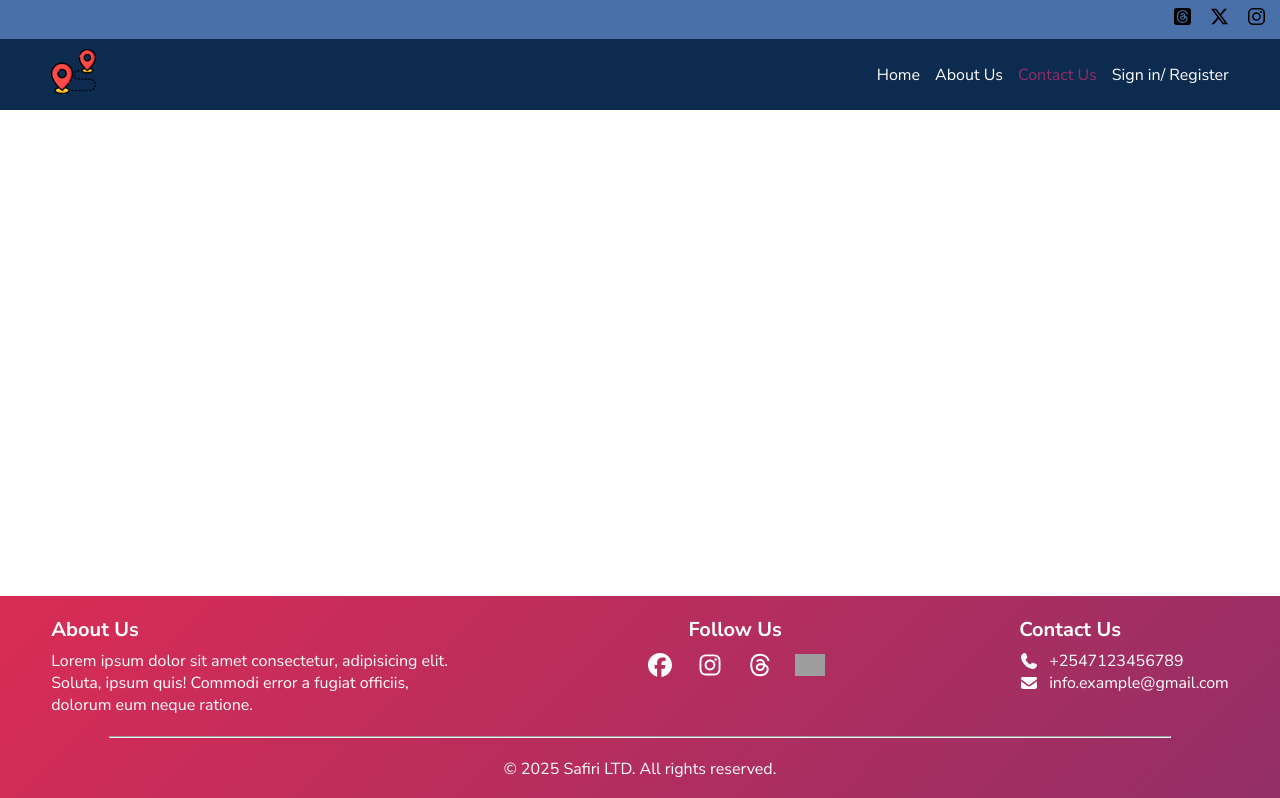
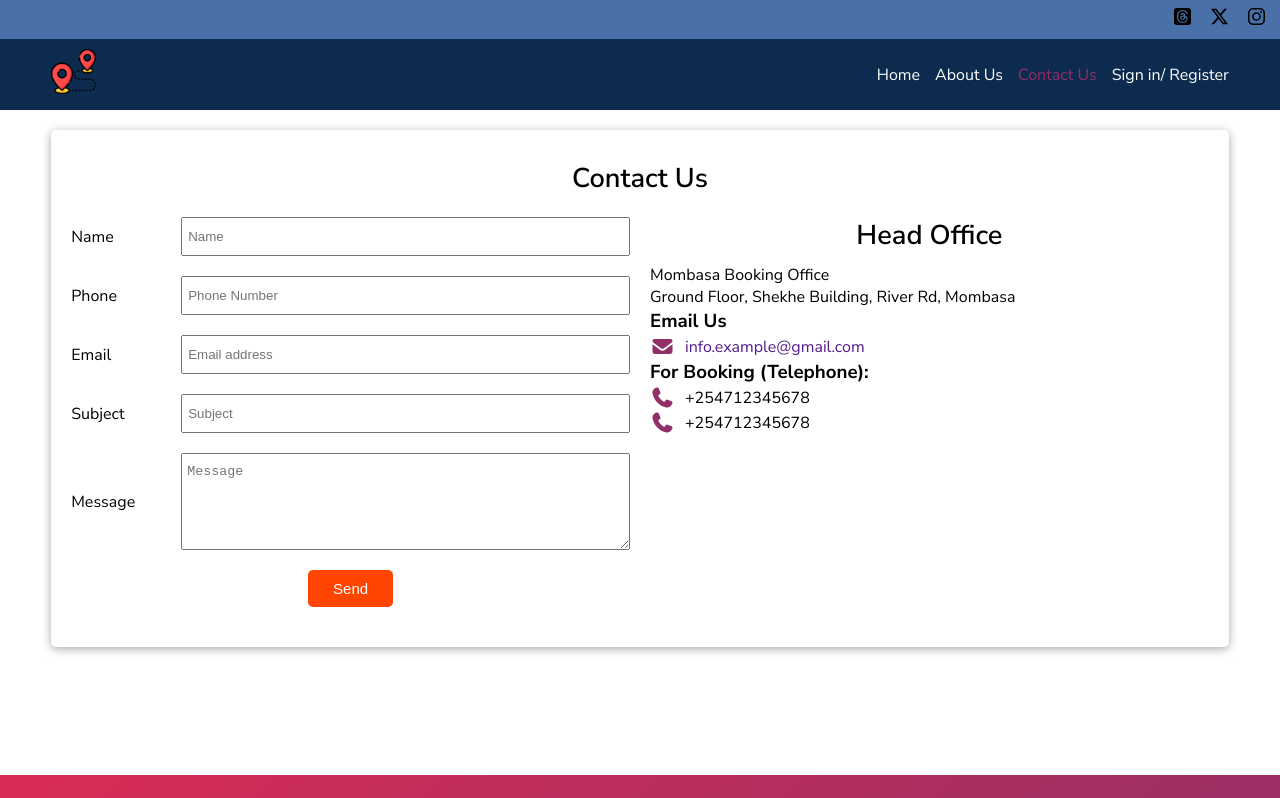
Before and after one commit to kazungu-p/safiri-app, a React (Vite) app: page /contact in a window 1280 px wide. Shown: the top 798 px of the page. Built offline with nearby package versions, Linux system fonts and the light colour scheme; grey boxes are pictures that could not be loaded.

Commit message:
Added form and address to the contact page

```diff
--- a/src/assets/styles/aboutus.css
+++ b/src/assets/styles/aboutus.css
@@ -3,11 +3,12 @@
     border-radius: 5px;
     padding:20px;
     margin-bottom: 10%;
-    box-shadow: 0 10px 10px #2222;
+    box-shadow: 0 2px 10px darkgray;
 }
 .content-container h2{
     font-weight: 600;
     font-size: 1.7em;
+    text-align: center;
 }
 .content-container p{
     font-size: 1.1em;
--- /dev/null
+++ b/src/assets/styles/contactus.css
@@ -0,0 +1,69 @@
+.contact-container{
+    margin: 0 4%;
+    box-shadow: 0 2px 10px darkgrey;
+    padding: 20px;
+    margin-bottom: 10%;
+    margin-top: 20px;
+    border-radius: 5px;
+}
+.contact-container h2{
+    text-align: center;
+    margin: 10px 0;
+    font-size: 1.7em;
+    font-weight: 600;
+}
+.box-container{
+   display: grid;
+   grid-template-columns: repeat(2, 1fr);
+   gap: 20px;
+}
+.contact-form-container button{
+    border: 0;
+    outline: 0;
+    padding: 10px 25px;
+    display: block;
+    margin: 20px auto;
+    border-radius: 5px;
+    background-color: orangered;
+    color: white;
+    cursor: pointer;
+    font-size: 15px;
+}
+.contact-form-container input,.contact-form-container textarea{
+    padding: 10px 5px;
+    flex: 1;
+    resize: vertical;
+}
+.form-group{
+    display: flex;
+    align-items: center;
+    justify-content: center;
+    gap: 10px;
+    margin-bottom: 20px;
+}
+.form-group label{
+    width: 100px;
+}
+.contact-us-group{
+    display: flex;
+    gap: 10px;
+    align-items: center;
+}
+.contact-us-group img{
+    width: 25px;
+}
+@media screen and (max-width:750px){
+    .box-container{
+        display: flex;
+        flex-direction: column;
+    }
+    .form-group label{
+    width: 70px;
+    }
+    .contact-us-group img{
+    width: 22px;
+    }
+    .form-group label{
+        display: none;
+    }
+}
--- a/src/components/Contactus.jsx
+++ b/src/components/Contactus.jsx
@@ -1,15 +1,41 @@
 import React from "react";
+import ReusableForm from "./ReusableForm";
+import "../assets/styles/contactus.css"
 
 function Contactus() {
     return (
         <div className="contact-container">
             <h2>Contact Us</h2>
-            <div className="flex-container">
-                <div className="form-container">
-
+            <div className="box-container">
+                <div className="contact-form-container">
+                    <ReusableForm
+                        buttonText="Send"
+                        fields={
+                            [
+                                {label: "Name", type: "text", name: "name", placeholder: "Name", required : true},
+                                {label: "Phone", type: "text", name: "phone", placeholder: "Phone Number", required: true},
+                                {label: "Email", type: "email", name: "email", placeholder: "Email address", required: true},
+                                {label: "Subject", type: "text", name: "subject", placeholder: "Subject", required: true},
+                                {label: "Message", type: "textarea", name: "message", placeholder: "Message", required: true}
+                            ]
+                        }
+                    />
                 </div>
                 <div className="address-container">
-
+                    <h2>Head Office</h2>
+                    <p>Mombasa Booking Office</p>
+                    <p>Ground Floor, Shekhe Building, River Rd, Mombasa</p>
+                    <h3>Email Us</h3>
+                    <div className="contact-us-group">
+                        <img src="/images/envelope-red-full.svg" alt="email icon" /><a href="">info.example@gmail.com</a>
+                    </div>
+                    <h3>For Booking (Telephone):</h3>
+                    <div className="contact-us-group">
+                        <img src="/images/phone-red-full.svg" alt="phone icon" /><p>+254712345678</p>
+                    </div>
+                    <div className="contact-us-group">
+                        <img src="/images/phone-red-full.svg" alt="phone icon" /><p>+254712345678</p>
+                    </div>
                 </div>
             </div>
 
--- a/src/components/Input.jsx
+++ b/src/components/Input.jsx
@@ -1,9 +1,10 @@
 import React from "react";
 
-function Input(props){
-    return (
-        <input type={props.type} placeholder={props.placeholder}/>
-    );
+function Input({ type = "text", ...props }) {
+  if (type === "textarea") {
+    return <textarea {...props} />;
+  }
+  return <input type={type} {...props} />;
 }
 
 export default Input;
--- a/src/components/ReusableForm.jsx
+++ b/src/components/ReusableForm.jsx
@@ -1,7 +1,26 @@
 import React from "react";
+import Input from "./Input";
 
-function ReusableForm(){
-    return
+function ReusableForm({title, fields, buttonText, onSubmit}){
+    return(
+        <form action={onSubmit}>
+            <h2>{title}</h2>
+        {fields.map((field)=>(
+            <div className="form-group" key={field.name}>
+                <label>{field.label}</label>
+                <Input
+                    rows={field.rows || 5}
+                    required={field.required}
+                    type={field.type}
+                    name={field.name}
+                    placeholder={field.placeholder}
+                />
+            </div>
+        ))}
+
+            <button type="submit">{buttonText}</button>
+        </form>
+    )
 }
 
 export default ReusableForm;
--- a/src/pages/Contact.jsx
+++ b/src/pages/Contact.jsx
@@ -1,8 +1,9 @@
 import React from "react";
+import Contactus from "../components/Contactus";
 
 
 function Contact(){
-    return
+    return <Contactus />
 }
 
 export default Contact;
```
Also changed, not shown: public/images/envelope-red-full.svg (added), public/images/phone-red-full.svg (added).
